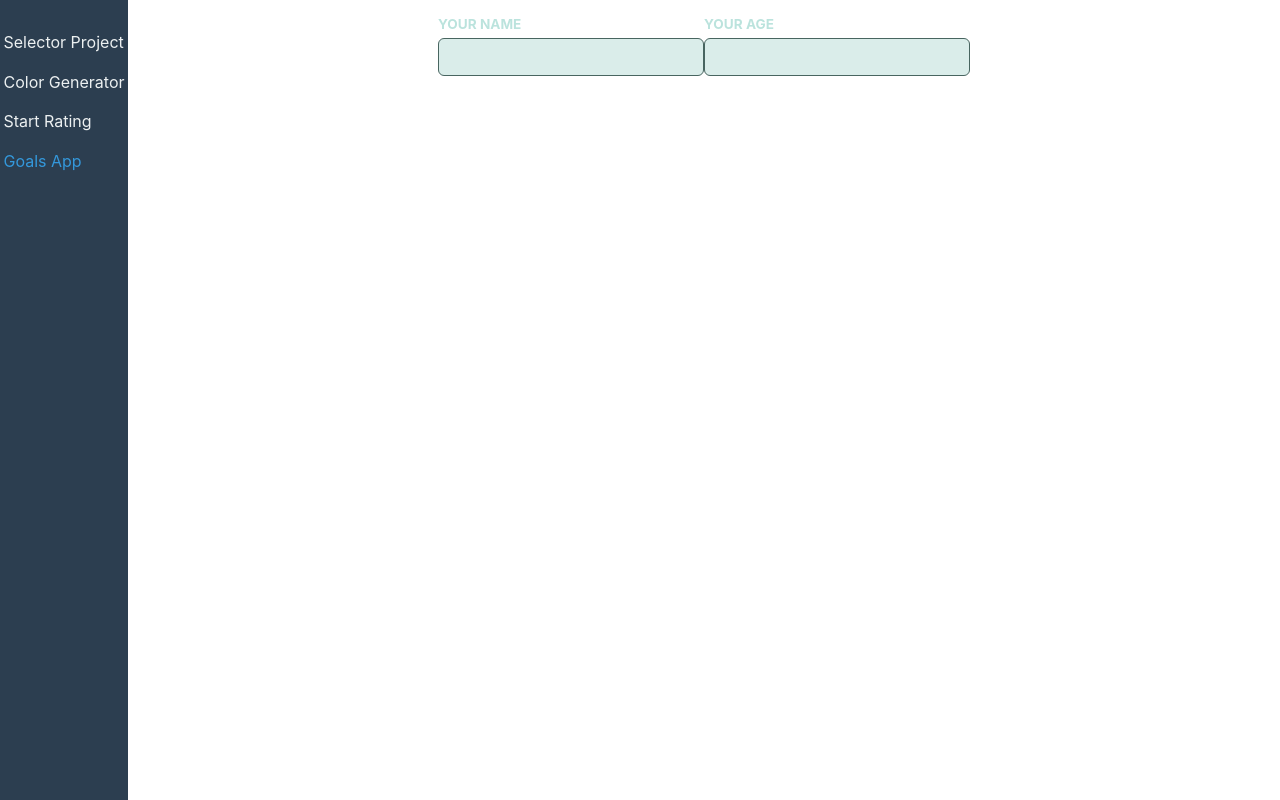
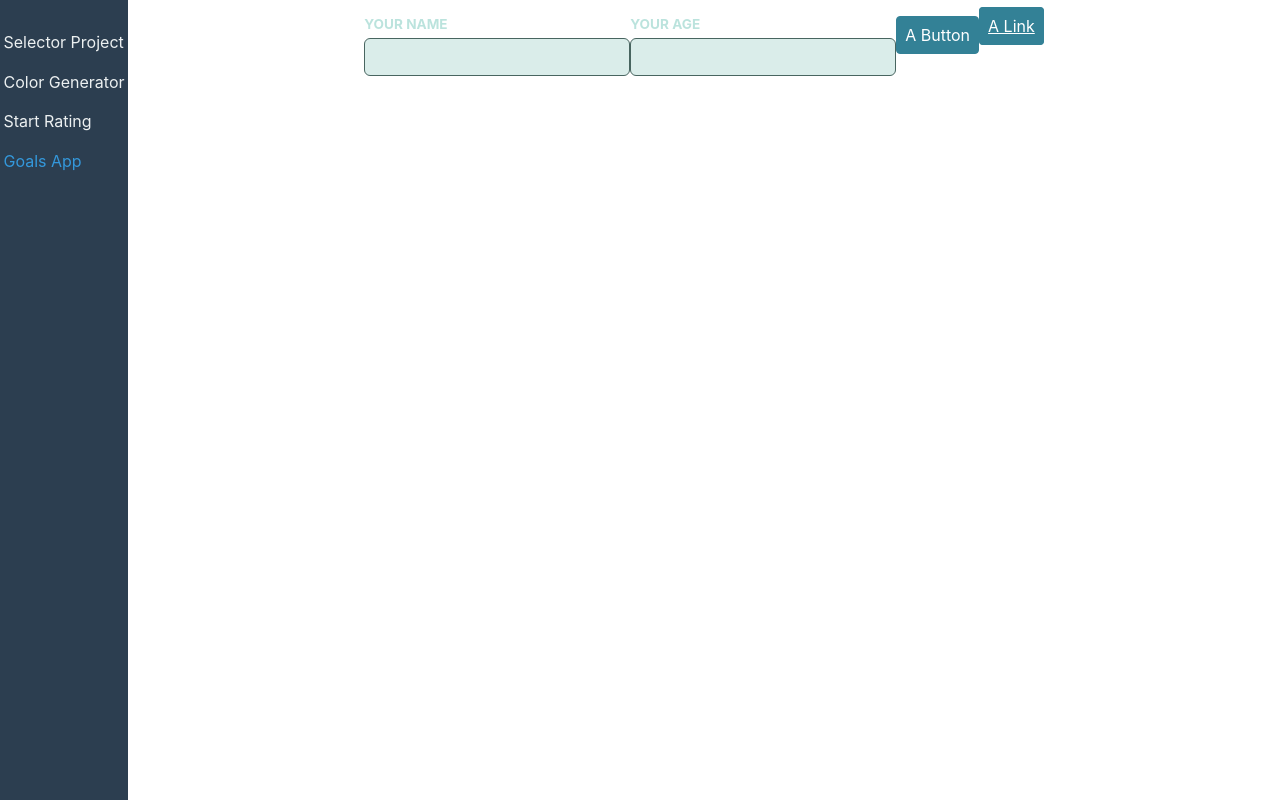
Before and after one commit to lboyadzhiev/multiple-react-projects, a React (Create React App) app: page /goals_app in a window 1280 px wide. Built offline with nearby package versions, Linux system fonts and the light colour scheme.

Commit message:
Button implemented

```diff
--- a/src/App.tsx
+++ b/src/App.tsx
@@ -10,6 +10,7 @@ import GoalsApp from './components/Domains/GoalsApp/GoalsApp';
 // styles
 import classes from './App.module.css';
 import Input from './components/Shared/Input/Input';
+import Button from './components/Shared/Button/Button';
 
 function App() {
   return (
@@ -28,6 +29,14 @@ function App() {
               <>
                 <Input id='name' label='Your Name' />
                 <Input id='age' label='Your Age' />
+                <p>
+                  <Button el='button'>A Button</Button>
+                </p>
+                <p>
+                  <Button el='anchor' href='https://google.com'>
+                    A Link
+                  </Button>
+                </p>
               </>
             }
           />
--- /dev/null
+++ b/src/components/Shared/Button/Button.module.css
@@ -0,0 +1,15 @@
+.button {
+  font: inherit;
+  padding: 0.5rem;
+  border-radius: 4px;
+  border: 1px solid #338196;
+  background-color: #338196;
+  color: white;
+  cursor: pointer;
+}
+
+.button:hover,
+.button:active {
+  background-color: #217086;
+  border-color: #217086;
+}
--- /dev/null
+++ b/src/components/Shared/Button/Button.tsx
@@ -0,0 +1,19 @@
+import { type ComponentPropsWithoutRef } from 'react';
+
+import styles from './Button.module.css';
+
+interface ButtonProps extends ComponentPropsWithoutRef<'button'> {
+  el: 'button';
+}
+
+interface AnchorProps extends ComponentPropsWithoutRef<'a'> {
+  el: 'anchor';
+}
+
+export default function Button(props: ButtonProps | AnchorProps) {
+  return props.el === 'anchor' ? (
+    <a className={styles.button} {...props}></a>
+  ) : (
+    <button className={styles.button} {...props}></button>
+  );
+}
```
